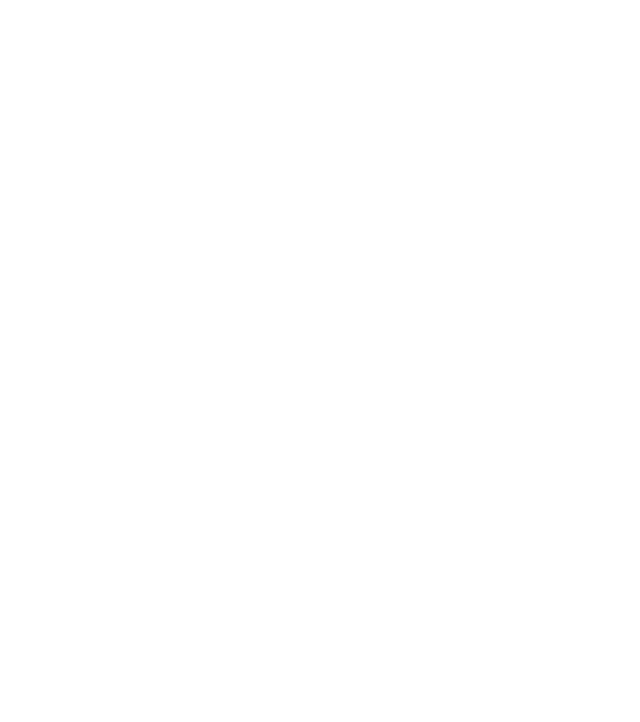
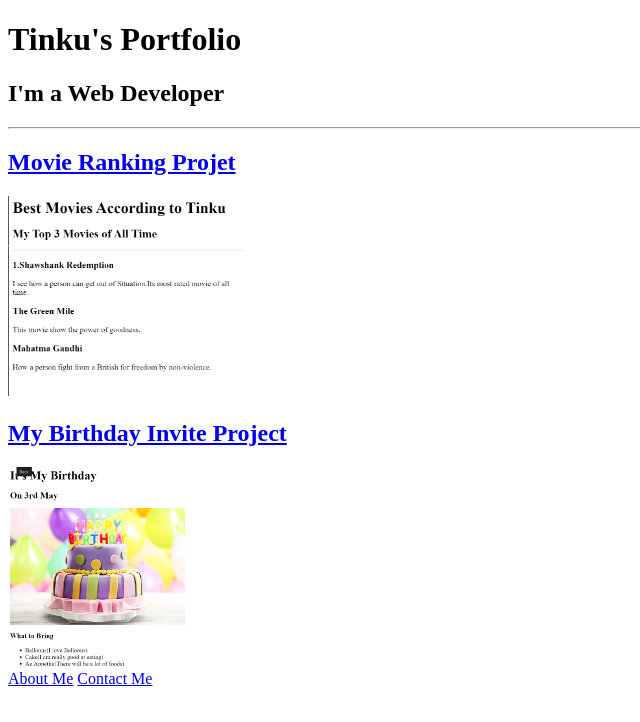
Before and after one commit to 1tinkukumar/A-Simple-Project, a plain HTML site: page index.html in a window 1280 px wide. Shown: the whole page, without its empty margins (0-640 px from the left). Drawn offline with Linux system fonts and the light colour scheme.

Commit message:
index.html

```diff
--- a/index.html
+++ b/index.html
@@ -1,3 +1,24 @@
+<!DOCTYPE html>
+<html lang="en">
+<head>
+    <meta charset="UTF-8">
+    <meta name="viewport" content="width=device-width, initial-scale=1.0">
+    <title>Tinku's Portfolio</title>
+</head>
+<body>
+    <h1>Tinku's Portfolio</h1>
+    <h2>I'm a Web Developer</h2>
+    <hr>
+    <a href="./public/BestMmoviesreview.html"><h2>Movie Ranking Projet </h2></a>
+    <img src="./assets/images/BestMovies.png"width=""height="200px" ,alt="Bestmovies">
+    <a href="./public/Birthday.html"><h2>My Birthday Invite Project</h2></a>
+    <img src="./assets/images/Birthdday.png" width="" height="200px" alt="Birthday">
+    <br>
+    <a href="./public/about.html">About Me</a>
+    <a href="./public/contact.html">Contact Me</a>
+
+</body>
+</html>
 <!-- TODO 1: Create the HTML Boilerplate -->
 
 <!-- TODO 2: Add Your previous projects' HTML into the public folder -->
```
